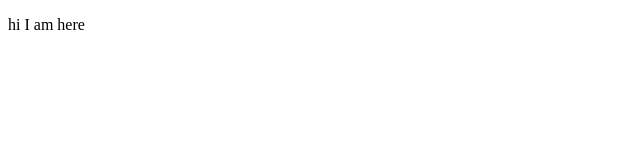
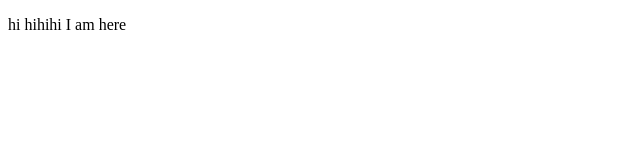
Before and after one commit to vincentMAY/git-demo, a plain HTML site: page index.html in a window 1280 px wide. Shown: the full height of the page, 0-640 px from the left. Drawn offline with Linux system fonts and the light colour scheme.

Commit message:
A程序员第四次提交

```diff
--- a/index.html
+++ b/index.html
@@ -10,7 +10,7 @@
 <body>
 
     <p>hi
-
+        hihihi
         I am here
     </p>
 </body>
```
